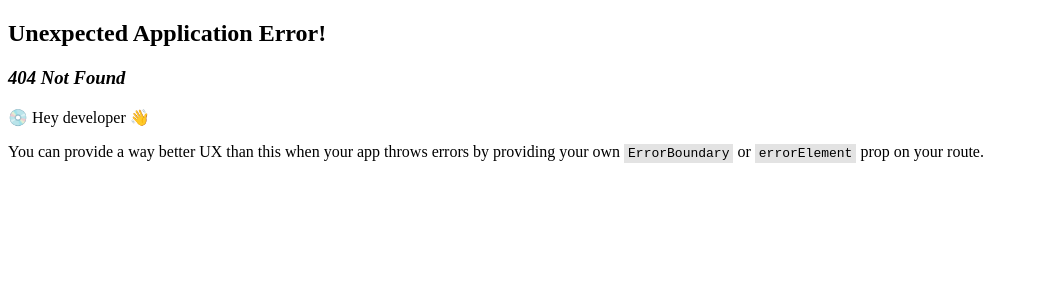
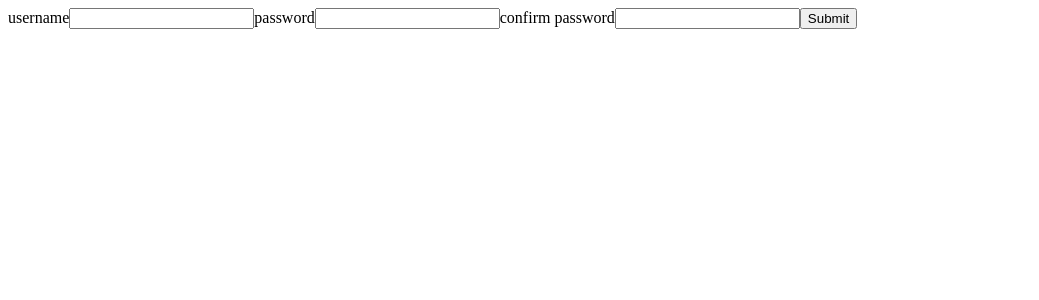
Before and after one commit to Nikesh-Nikki/hand_cricket, a React (Vite) app: page /create_account in a window 1280 px wide. Before the commit this address had no page. Shown: the top 300 px of the page, without its empty margins (0-1039 px from the left). Built offline with nearby package versions, Linux system fonts and the light colour scheme.

Commit message:
createAccount page, login pages and backend of create account is handled

```diff
--- a/package.json
+++ b/package.json
@@ -12,7 +12,9 @@
   "dependencies": {
     "axios": "^1.7.1",
     "body-parser": "^1.20.2",
+    "cookie-parser": "^1.4.6",
     "cors": "^2.8.5",
+    "dotenv": "^16.4.5",
     "express": "^4.19.2",
     "react": "^18.2.0",
     "react-dom": "^18.2.0",
--- /dev/null
+++ b/src/CreateAccount.jsx
@@ -0,0 +1,79 @@
+import React from "react";
+import axios from "axios";
+import { useNavigate } from "react-router-dom";
+import { useState } from "react";
+
+export default function CreateAccount(){
+
+    const [state , setState] = useState(
+        {
+            username : "",
+            password : "",
+            confirmPassword : "",
+            error : undefined
+        }
+    )
+    const navigate = useNavigate()
+
+    async function handleSubmit(e){
+        e.preventDefault()
+        if(state.password == state.confirmPassword){
+            try {
+                const response = await axios.post(
+                    import.meta.env.VITE_BE_URL + "/create_account" ,
+                    {
+                        username : state.username,
+                        password : state.password
+                    }
+                )
+                if(response.status === 200){
+                    navigate("/")
+                } else {
+                    setState(
+                        {
+                            username : "",
+                            password : "",
+                            confirmPassword : "",
+                            error : response.data.message
+                        }
+                    )
+                }
+            } catch(err) {
+                setState(
+                    {
+                        username : "",
+                        password : "",
+                        confirmPassword : "",
+                        error : err.response.data.message
+                    }
+                )
+            }
+        }else{
+            setState(
+                {
+                    ...state ,
+                    error : "password and confirm password must match"
+                }
+            )
+        }
+    }
+    console.log(state)
+    return (
+        <>
+            {
+                (state.error) ? <p>{state.error}</p> : undefined
+            }
+            <form onSubmit={handleSubmit}>
+                <label>username</label>
+                <input type = "text" name = "username" onChange = {(e)=>{setState({...state , username : e.target.value})}}></input>
+                <label>password</label>
+                <input type = "password" id = "password" name = "password"
+                 onChange = {(e)=>{setState({...state , password : e.target.value})}}></input>
+                 <label>confirm password</label>
+                <input type = "password" id = "confirmPassword"
+                onChange = {(e)=>{setState({...state , confirmPassword : e.target.value})}}></input>
+                <button type="submit">Submit</button>
+            </form>
+        </>
+    )
+}
--- /dev/null
+++ b/src/LogIn.jsx
@@ -0,0 +1,19 @@
+import React from "react";
+import { Link } from "react-router-dom";
+
+export default function LogIn(){
+    function handleSubmit(e){
+        e.preventDefault()
+    }
+    return (
+        <>
+            <form onSubmit={handleSubmit}>
+                <input type = "text"></input>
+                <input type = "password"></input>
+            </form>
+            <Link to = "create_account">
+                Create Account Instead
+            </Link>
+        </>
+    )
+}
--- /dev/null
+++ b/src/components/Home.jsx
@@ -0,0 +1,42 @@
+import React from "react";
+import RoomCodeForm from "./RoomCodeForm.jsx";
+import { useEffect } from "react";
+import { useState } from "react";
+import LogIn from "../LogIn.jsx";
+import axios from "axios";
+
+axios.defaults.withCredentials = true
+
+export default function Home(){
+    const [isAuth , setIsAuth] = useState(false);
+    useEffect(
+        () => {
+            axios.get(import.meta.env.VITE_BE_URL+"/auth" ,
+                {
+                    headers : {
+                        "Access-Control-Allow-Origin": "*"
+                    }
+                }
+            )
+            .then(
+                (res)=>{
+                    console.log(res)
+                    if(res.status == 200) setIsAuth(true)
+                    else setIsAuth(false)
+                }
+            )
+            .catch(
+                (err) =>{
+                    setIsAuth(false)
+                    console.log(err.response.data.message)
+                }
+            )
+        }
+        , []
+    )
+    return(
+        (isAuth && <RoomCodeForm />)
+        ||
+        (<LogIn />)
+    )
+}
--- a/src/components/Form.jsx
+++ b/src/components/RoomCodeForm.jsx
@@ -3,7 +3,7 @@ import axios from "axios";
 import { useNavigate } from "react-router-dom";
 import { useState } from "react";
 
-export default function Form(){
+export default function RoomCodeForm(){
 
     const [roomCode,setRoomCode] = useState('');
     const navigate = useNavigate();
```
Also changed, not shown: server.js (+46 -3 lines), src/routes.jsx (+8 -3 lines), utils/db.js (+4 -4 lines), 2 other files (tests, documents, lock files or other folders).
